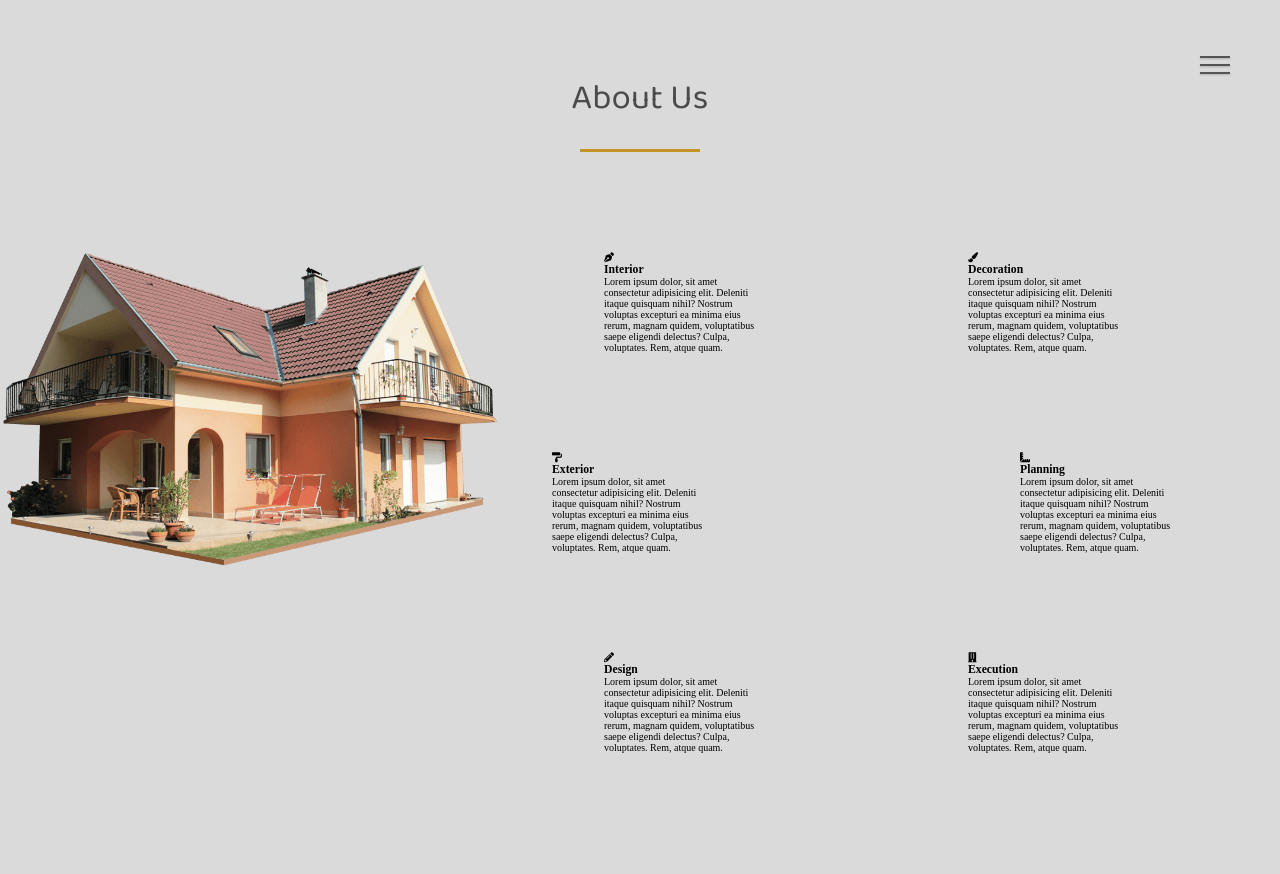
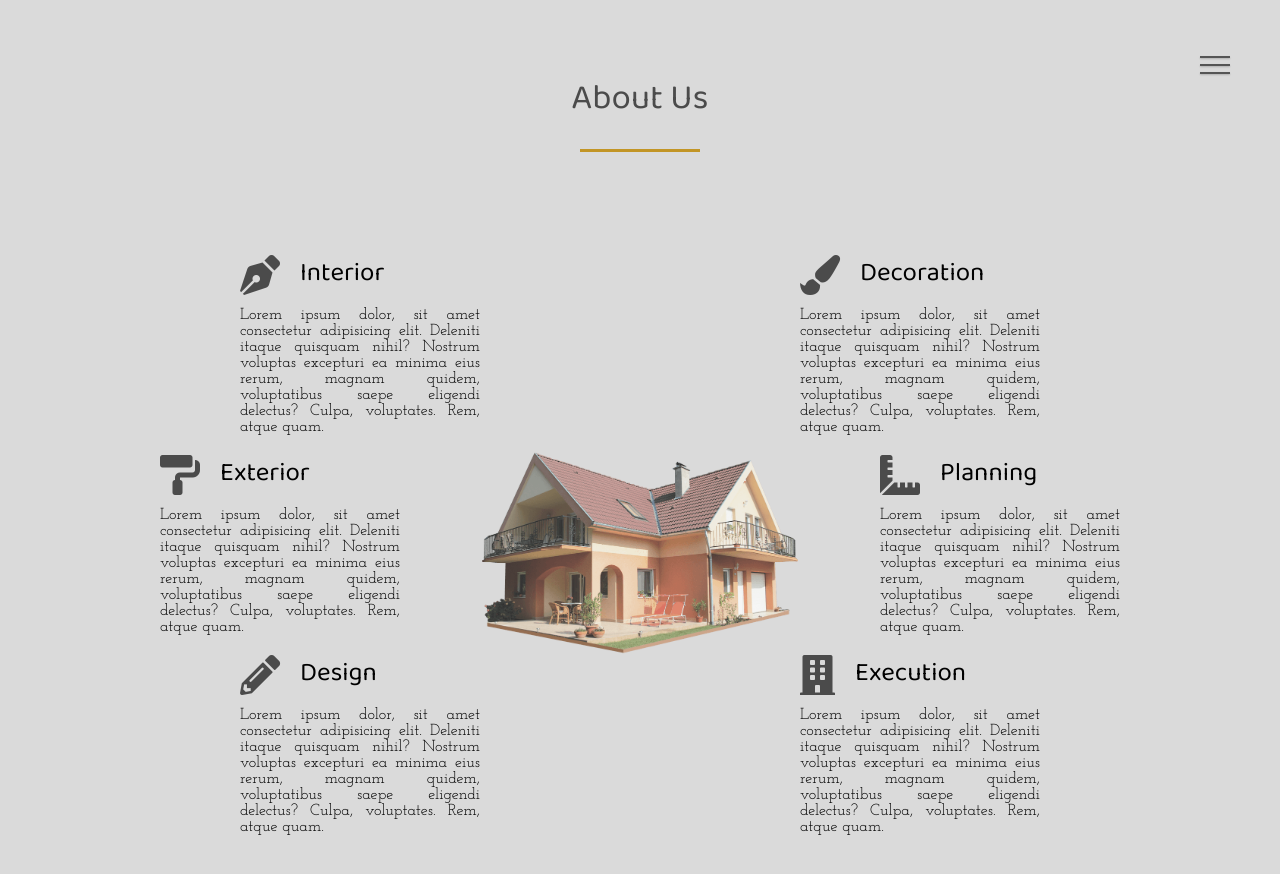
Before and after one commit to avateodev/architecture-and-design, a plain HTML site: page about.html in a window 1280 px wide. Drawn offline with Linux system fonts and the light colour scheme.

Commit message:
about-us styled and finalized

```diff
--- a/assets/css/style.css
+++ b/assets/css/style.css
@@ -279,6 +279,37 @@ html {
     grid-row-gap: 4rem;
 }
 
+.service {
+    width: 100%;
+    margin-bottom: 2rem;
+}
+
+.service-header {
+    display: flex;
+    align-items: center;
+    margin-bottom: 1rem;
+}
+
+.service-header i {
+    font-size: 4rem;
+    color: #4b4b4b;
+    margin-right: 2rem;
+}
+
+.service-header h3 {
+    font-family: 'Baloo Da 2', serif;
+    font-size: 2.6rem;
+    font-weight: 400;
+    margin-bottom: 0.2rem;
+}
+
+.service-text {
+    font-family: 'Josefin Slab', serif;
+    font-size: 1.6rem;
+    text-align: justify;
+
+}
+
 .service:nth-child(1) {
     grid-column: 4 / 7;
     grid-row: 1 / 3;
@@ -309,8 +340,19 @@ html {
   grid-row: 5 / -1;
 }
 
+.about-us-img-wrapper{
+
+grid-column: 7 / 11;
+grid-row: 2 / 6;
+width: 100%;
+}
+
 .about-us-img-wrapper img {
-    width: 50rem;
+    width: 100%;
+    object-fit: cover;
+    opacity: 0.8;
+    margin-top: 10rem;
+
 }
 
 
```
Also changed, not shown: about.html (+6 -6 lines).
